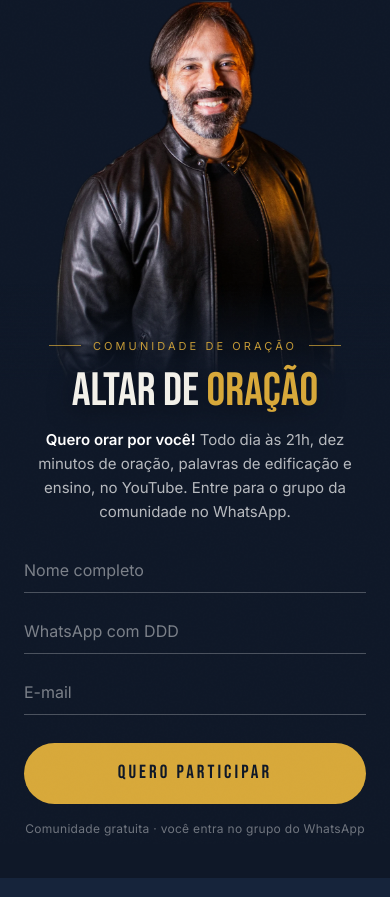
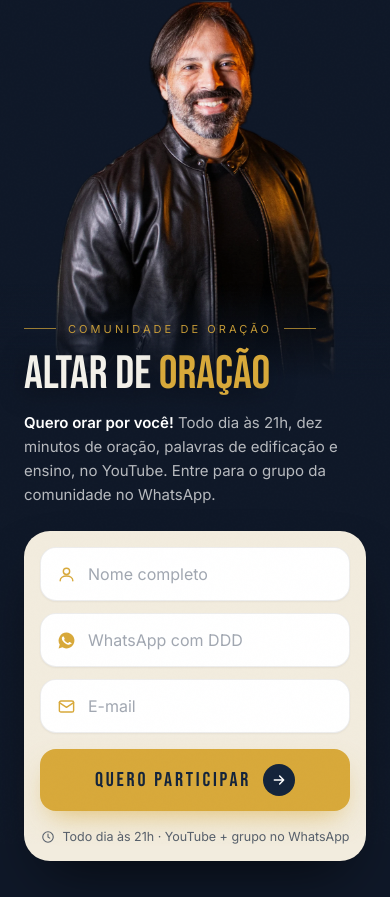
Before and after one commit to arthurrrangel/altomir-rangel, a Next.js app: page /altardanoite in a window 390 px wide. Built offline with nearby package versions, Linux system fonts and the light colour scheme; a web font is replaced by a local one.

Commit message:
Mobile pro: formulario em cartao com icones, CTA com seta, herao alinhado

```diff
--- a/app/altardanoite/LeadForm.tsx
+++ b/app/altardanoite/LeadForm.tsx
@@ -1,5 +1,5 @@
 'use client'
-import { useState, FormEvent } from 'react'
+import { useState, FormEvent, ReactNode } from 'react'
 
 // Endpoint Google Apps Script -> grava na planilha "Leads - Altar de Oração" + envia e-mail
 const SHEETS_ENDPOINT =
@@ -7,8 +7,19 @@ const SHEETS_ENDPOINT =
 // Grupo de WhatsApp (Comunidade de Oração)
 const GRUPO_WHATSAPP = 'https://chat.whatsapp.com/J1Ub3EcSuYLJbM2KphrTii'
 
+const FIELD =
+  'flex items-center gap-3 rounded-2xl border border-black/[0.07] bg-white px-4 py-3.5 shadow-sm transition-all duration-200 focus-within:border-[#D8A93A] focus-within:shadow-[0_0_0_3px_rgba(216,169,58,0.18)]'
 const INPUT =
-  'w-full border-b border-white/25 bg-transparent py-2.5 font-inter text-[16px] text-white placeholder:text-white/45 outline-none transition-colors duration-300 focus:border-[#D8A93A] sm:py-3'
+  'w-full bg-transparent font-inter text-[16px] text-[#14243B] placeholder:text-[#14243B]/40 outline-none'
+
+function Field({ icon, children }: { icon: ReactNode; children: ReactNode }) {
+  return (
+    <label className={FIELD}>
+      <span className="shrink-0 text-[#D8A93A]">{icon}</span>
+      {children}
+    </label>
+  )
+}
 
 export default function LeadForm() {
   const [status, setStatus] = useState<'idle' | 'sending'>('idle')
@@ -16,7 +27,6 @@ export default function LeadForm() {
   async function handleSubmit(e: FormEvent<HTMLFormElement>) {
     e.preventDefault()
     setStatus('sending')
-
     const form = e.currentTarget
     const body = new URLSearchParams({
       nome: (form.elements.namedItem('nome') as HTMLInputElement).value,
@@ -24,36 +34,83 @@ export default function LeadForm() {
       email: (form.elements.namedItem('email') as HTMLInputElement).value,
       origem: 'Altar de Oração',
     })
-
     try {
-      await fetch(SHEETS_ENDPOINT, {
-        method: 'POST',
-        mode: 'no-cors',
-        body,
-      })
+      await fetch(SHEETS_ENDPOINT, { method: 'POST', mode: 'no-cors', body })
     } catch {
-      // segue para o grupo mesmo se o envio falhar
+      /* segue para o grupo mesmo se o envio falhar */
     }
     window.location.href = GRUPO_WHATSAPP
   }
 
   return (
-    <form onSubmit={handleSubmit} className="flex w-full flex-col gap-4 sm:gap-5">
+    <div className="rounded-[26px] bg-[#F2ECDE] p-4 shadow-[0_28px_60px_-22px_rgba(0,0,0,0.65)] ring-1 ring-black/5 sm:p-5">
+      <form onSubmit={handleSubmit} className="flex flex-col gap-3">
+        <Field icon={<UserIcon />}>
           <input name="nome" type="text" required placeholder="Nome completo" className={INPUT} />
+        </Field>
+        <Field icon={<WhatsIcon />}>
           <input name="whatsapp" type="tel" required placeholder="WhatsApp com DDD" className={INPUT} />
+        </Field>
+        <Field icon={<MailIcon />}>
           <input name="email" type="email" required placeholder="E-mail" className={INPUT} />
+        </Field>
 
         <button
           type="submit"
           disabled={status === 'sending'}
-        className="mt-3 w-full rounded-full bg-[#D8A93A] py-[16px] font-bebas text-[19px] tracking-[0.16em] text-[#0f1828] transition duration-300 hover:-translate-y-0.5 hover:bg-[#e2b954] hover:shadow-[0_18px_40px_-12px_rgba(216,169,58,0.55)] active:translate-y-0 disabled:cursor-not-allowed disabled:opacity-70 sm:mt-4 sm:py-[18px]"
+          className="mt-1 flex w-full items-center justify-center gap-3 rounded-2xl bg-[#D8A93A] py-[15px] font-bebas text-[20px] tracking-[0.14em] text-[#14243B] shadow-[0_12px_28px_-10px_rgba(216,169,58,0.7)] transition duration-300 hover:-translate-y-0.5 hover:bg-[#e2b954] active:translate-y-0 disabled:cursor-not-allowed disabled:opacity-70"
         >
           {status === 'sending' ? 'Entrando...' : 'Quero participar'}
+          <span className="grid h-8 w-8 place-items-center rounded-full bg-[#14243B] text-white">
+            <ArrowIcon />
+          </span>
         </button>
 
-      <p className="font-inter text-[12px] tracking-wide text-white/40 text-center lg:text-left">
-        Comunidade gratuita · você entra no grupo do WhatsApp
-      </p>
+        <div className="mt-1.5 flex items-center justify-center gap-2 font-inter text-[12.5px] leading-tight text-[#14243B]/70">
+          <ClockIcon />
+          <span>Todo dia às 21h · YouTube + grupo no WhatsApp</span>
+        </div>
       </form>
+    </div>
   )
 }
+
+/* ---- ícones (SVG inline, sem dependências) ---- */
+function UserIcon() {
+  return (
+    <svg width="19" height="19" viewBox="0 0 24 24" fill="none" stroke="currentColor" strokeWidth="1.8" strokeLinecap="round" strokeLinejoin="round">
+      <circle cx="12" cy="8" r="4" />
+      <path d="M4 20c0-3.5 3.6-6 8-6s8 2.5 8 6" />
+    </svg>
+  )
+}
+function WhatsIcon() {
+  return (
+    <svg width="19" height="19" viewBox="0 0 24 24" fill="currentColor">
+      <path d="M12 2a10 10 0 0 0-8.5 15.2L2 22l4.9-1.4A10 10 0 1 0 12 2Zm5.3 14.1c-.2.6-1.3 1.2-1.8 1.2-.5.1-1 .3-3.4-.7-2.9-1.2-4.7-4.1-4.9-4.3-.1-.2-1.1-1.5-1.1-2.8 0-1.3.7-2 .9-2.2.2-.3.5-.3.7-.3h.5c.2 0 .4 0 .6.5l.8 2c.1.2.1.4 0 .5l-.4.6c-.2.2-.3.4-.1.7.2.3.9 1.4 1.9 2.3 1.3 1.1 2.3 1.5 2.6 1.6.2.1.4.1.6-.1l.9-1c.2-.3.4-.2.7-.1l1.9.9c.3.1.5.2.5.4.1.2.1.9-.1 1.4Z" />
+    </svg>
+  )
+}
+function MailIcon() {
+  return (
+    <svg width="19" height="19" viewBox="0 0 24 24" fill="none" stroke="currentColor" strokeWidth="1.8" strokeLinecap="round" strokeLinejoin="round">
+      <rect x="3" y="5" width="18" height="14" rx="2" />
+      <path d="m3 7 9 6 9-6" />
+    </svg>
+  )
+}
+function ArrowIcon() {
+  return (
+    <svg width="16" height="16" viewBox="0 0 24 24" fill="none" stroke="currentColor" strokeWidth="2.2" strokeLinecap="round" strokeLinejoin="round">
+      <path d="M5 12h14M13 6l6 6-6 6" />
+    </svg>
+  )
+}
+function ClockIcon() {
+  return (
+    <svg width="14" height="14" viewBox="0 0 24 24" fill="none" stroke="currentColor" strokeWidth="1.8" strokeLinecap="round" strokeLinejoin="round" className="shrink-0">
+      <circle cx="12" cy="12" r="9" />
+      <path d="M12 7v5l3 2" />
+    </svg>
+  )
+}
--- a/app/altardanoite/page.tsx
+++ b/app/altardanoite/page.tsx
@@ -70,8 +70,8 @@ export default function Page() {
         />
 
         {/* ===== CONTEÚDO ===== */}
-        <div className="relative z-10 col-start-1 row-start-1 flex min-h-[100svh] flex-col items-center justify-start px-6 pb-10 pt-[40svh] sm:px-10 lg:min-h-0 lg:items-start lg:justify-center lg:pb-0 lg:pt-0 lg:pl-[9%] lg:pr-6">
-          <div className="mx-auto flex w-full max-w-[520px] flex-col items-center lg:mx-0 lg:max-w-[560px] lg:items-start">
+        <div className="relative z-10 col-start-1 row-start-1 flex min-h-[100svh] flex-col items-start justify-start px-6 pb-9 pt-[38svh] text-left sm:px-10 lg:min-h-0 lg:justify-center lg:pb-0 lg:pt-0 lg:pl-[9%] lg:pr-6">
+          <div className="mx-auto flex w-full max-w-[440px] flex-col items-start lg:mx-0 lg:max-w-[560px]">
             <div className="motion-safe:animate-[reveal_1s_cubic-bezier(0.22,1,0.36,1)_0.15s_both] mb-4 flex items-center gap-3 sm:mb-6">
               <span className="h-px w-8 bg-[#D8A93A]/70" />
               <span className="font-inter text-[11px] uppercase tracking-[0.28em] text-[#D8A93A]/90">Comunidade de oração</span>
@@ -90,7 +90,7 @@ export default function Page() {
               <strong className="font-semibold text-white">Quero orar por você!</strong> Todo dia às 21h, dez minutos de oração, palavras de edificação e ensino, no YouTube. Entre para o grupo da comunidade no WhatsApp.
             </p>
 
-            <div className="motion-safe:animate-[reveal_1s_cubic-bezier(0.22,1,0.36,1)_0.66s_both] mt-6 w-full max-w-[420px] sm:mt-9">
+            <div className="motion-safe:animate-[reveal_1s_cubic-bezier(0.22,1,0.36,1)_0.66s_both] mt-6 w-full max-w-[440px] sm:mt-8">
               <LeadForm />
             </div>
           </div>
```
Lines whose indentation alone changed are shown as unchanged.
